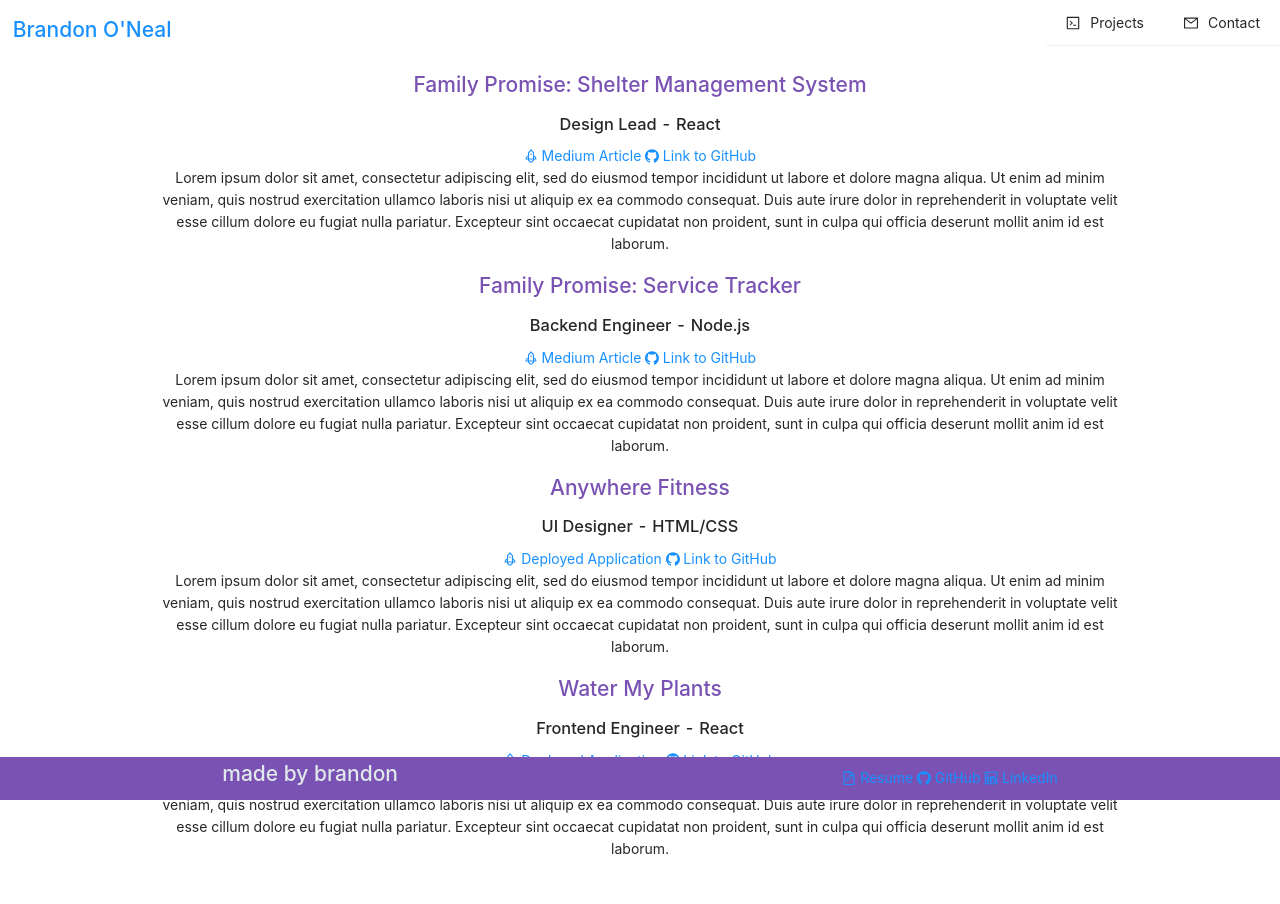
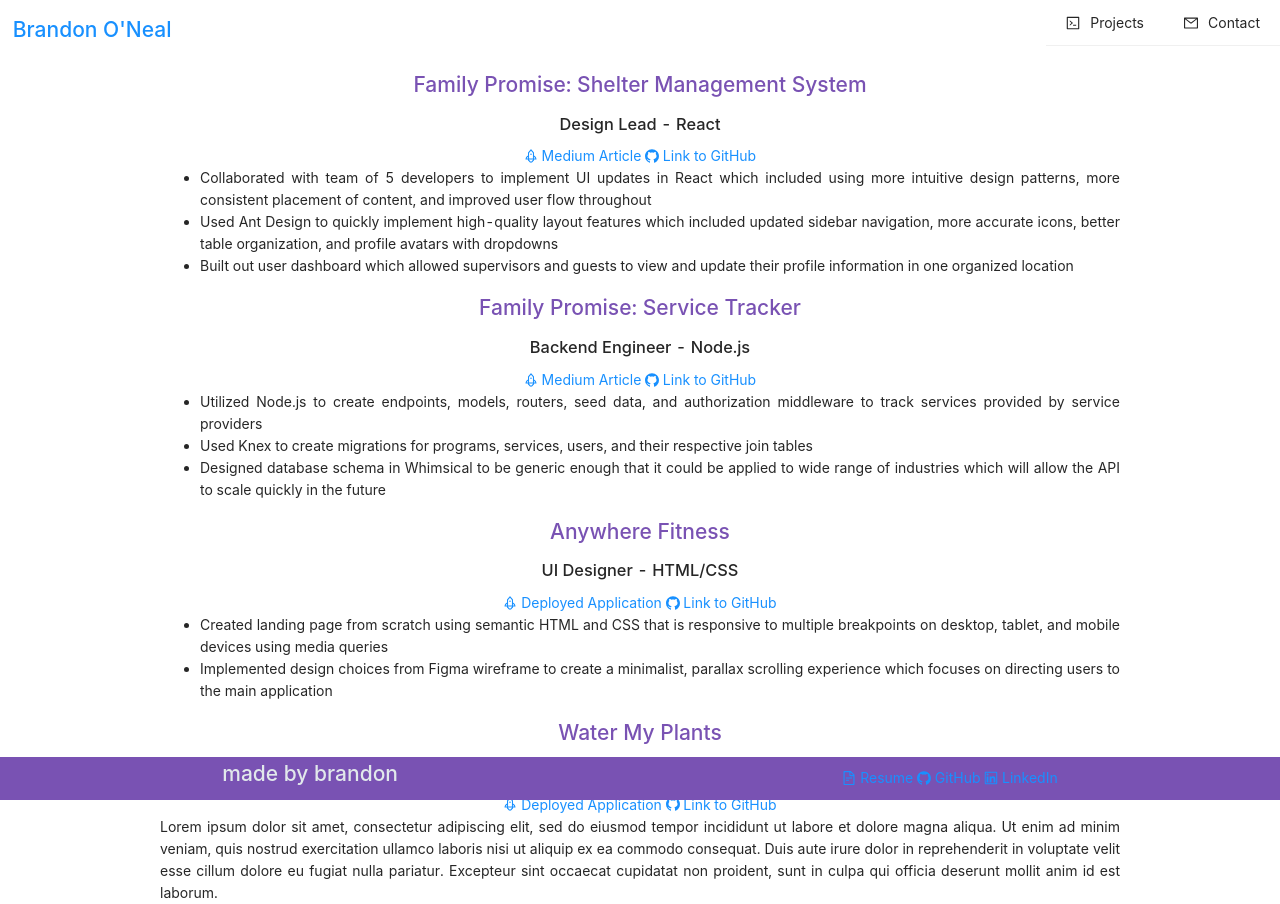
Before and after one commit to brandononeal/web-dev-portfolio, a React (Create React App) app: page /projects in a window 1280 px wide. Before the commit the page ends 860 px from the top, so only its background shows below. Built offline with nearby package versions, Linux system fonts and the light colour scheme; the HTML template or start-up script is replaced by a standard one.

Commit message:
added ul for projects

```diff
--- a/src/components/Projects.js
+++ b/src/components/Projects.js
@@ -21,15 +21,22 @@
       >
         <GithubOutlined /> Link to GitHub
       </a>
-      <p>
-        Lorem ipsum dolor sit amet, consectetur adipiscing elit, sed do eiusmod
-        tempor incididunt ut labore et dolore magna aliqua. Ut enim ad minim
-        veniam, quis nostrud exercitation ullamco laboris nisi ut aliquip ex ea
-        commodo consequat. Duis aute irure dolor in reprehenderit in voluptate
-        velit esse cillum dolore eu fugiat nulla pariatur. Excepteur sint
-        occaecat cupidatat non proident, sunt in culpa qui officia deserunt
-        mollit anim id est laborum.
-      </p>
+      <ul>
+        <li>
+          Collaborated with team of 5 developers to implement UI updates in
+          React which included using more intuitive design patterns, more
+          consistent placement of content, and improved user flow throughout
+        </li>
+        <li>
+          Used Ant Design to quickly implement high-quality layout features
+          which included updated sidebar navigation, more accurate icons, better
+          table organization, and profile avatars with dropdowns
+        </li>
+        <li>
+          Built out user dashboard which allowed supervisors and guests to view
+          and update their profile information in one organized location
+        </li>
+      </ul>
       <h2>Family Promise: Service Tracker</h2>
       <h3>Backend Engineer - Node.js</h3>
       <a
@@ -46,15 +53,22 @@
       >
         <GithubOutlined /> Link to GitHub
       </a>
-      <p>
-        Lorem ipsum dolor sit amet, consectetur adipiscing elit, sed do eiusmod
-        tempor incididunt ut labore et dolore magna aliqua. Ut enim ad minim
-        veniam, quis nostrud exercitation ullamco laboris nisi ut aliquip ex ea
-        commodo consequat. Duis aute irure dolor in reprehenderit in voluptate
-        velit esse cillum dolore eu fugiat nulla pariatur. Excepteur sint
-        occaecat cupidatat non proident, sunt in culpa qui officia deserunt
-        mollit anim id est laborum.
-      </p>
+      <ul>
+        <li>
+          Utilized Node.js to create endpoints, models, routers, seed data, and
+          authorization middleware to track services provided by service
+          providers
+        </li>
+        <li>
+          Used Knex to create migrations for programs, services, users, and
+          their respective join tables
+        </li>
+        <li>
+          Designed database schema in Whimsical to be generic enough that it
+          could be applied to wide range of industries which will allow the API
+          to scale quickly in the future
+        </li>
+      </ul>
       <h2>Anywhere Fitness</h2>
       <h3>UI Designer - HTML/CSS</h3>
       <a
@@ -71,15 +85,18 @@
       >
         <GithubOutlined /> Link to GitHub
       </a>
-      <p>
-        Lorem ipsum dolor sit amet, consectetur adipiscing elit, sed do eiusmod
-        tempor incididunt ut labore et dolore magna aliqua. Ut enim ad minim
-        veniam, quis nostrud exercitation ullamco laboris nisi ut aliquip ex ea
-        commodo consequat. Duis aute irure dolor in reprehenderit in voluptate
-        velit esse cillum dolore eu fugiat nulla pariatur. Excepteur sint
-        occaecat cupidatat non proident, sunt in culpa qui officia deserunt
-        mollit anim id est laborum.
-      </p>
+      <ul>
+        <li>
+          Created landing page from scratch using semantic HTML and CSS that is
+          responsive to multiple breakpoints on desktop, tablet, and mobile
+          devices using media queries
+        </li>
+        <li>
+          Implemented design choices from Figma wireframe to create a
+          minimalist, parallax scrolling experience which focuses on directing
+          users to the main application
+        </li>
+      </ul>
       <h2>Water My Plants</h2>
       <h3>Frontend Engineer - React</h3>
       <a
--- a/src/styles/index.css
+++ b/src/styles/index.css
@@ -76,6 +76,11 @@
   color: #7952b3;
 }
 
+.Projects ul,
+.Projects p {
+  text-align: justify;
+}
+
 .Contact form {
   margin: 0 auto;
   width: 50%;
```
